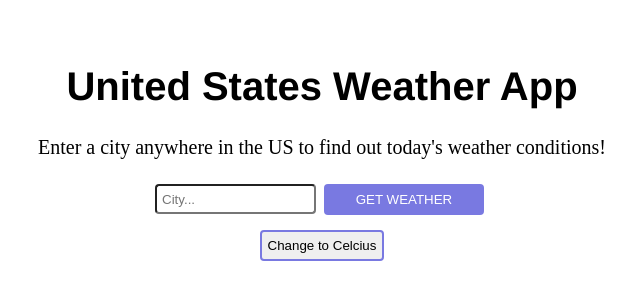
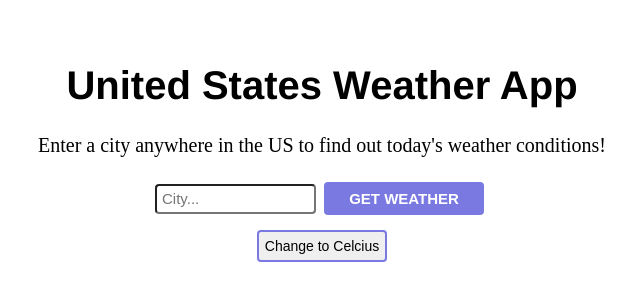
Before and after one commit to hannahsohkim/hannah-kim-weather-app, a React (Create React App) app: page / in a window 1280 px wide. Shown: the part 254-554 px from the top of the page, without its empty margins (318-958 px from the left). Built offline with nearby package versions, Linux system fonts and the light colour scheme; grey boxes are pictures that could not be loaded.

Commit message:
Change font sizing to match

```diff
--- a/src/App.js
+++ b/src/App.js
@@ -17,6 +17,7 @@ const Wrapper = styled.div`
 `
 
 const Button = styled.button `
+  font-size: 14px;
   border-radius: 4px;
   border: 2px solid #7979E1;
   margin: 10px;
--- a/src/components/Form.js
+++ b/src/components/Form.js
@@ -2,6 +2,7 @@ import React from 'react';
 import styled from 'styled-components';
 
 const Button = styled.button`
+  font-size: 15px;
   background-color: #7979E1;
   color: white;
   border: none;
@@ -19,6 +20,7 @@ const Button = styled.button`
   }
 `
 const Input = styled.input`
+  font-size: 15px;
   height: 24px;
   width: 150px;
   border-radius: 4px;
@@ -58,7 +60,7 @@ class Form extends React.Component {
       <Button
         onClick={this.handleSubmit}
         type="submit">
-        GET WEATHER
+        <strong>GET WEATHER</strong>
       </Button>
     </form>
     )
--- a/src/components/Weather.js
+++ b/src/components/Weather.js
@@ -15,6 +15,7 @@ const Info = styled.p`
   background-color: white;
   border-radius: 4px;
   border: 1px solid #D9D9E1;
+  font-family: Avenir
 `
 
   return (
```
